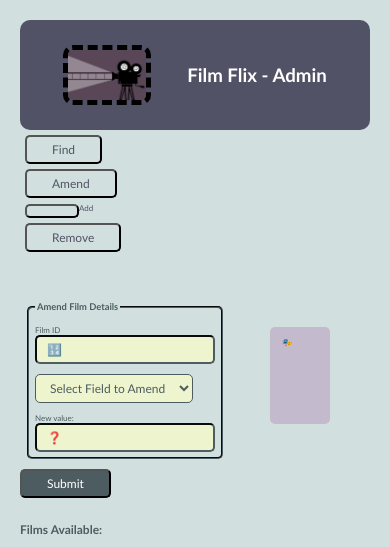
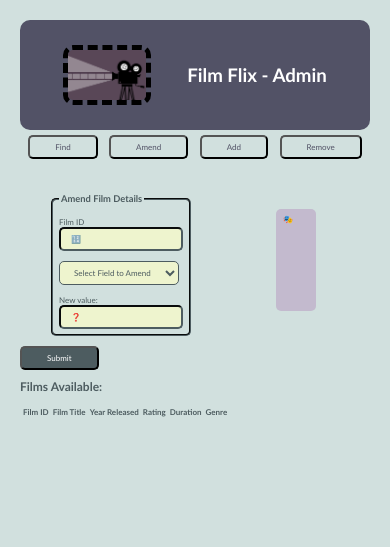
Before and after one commit to annwyl21/FilmFlixUI, a Flask app: page /admin/update in a window 390 px wide. Shown: the top 547 px of the page. Run offline with Flask 3, Linux system fonts and the light colour scheme; data that the repository does not hold is empty.

Commit message:
responsive code for ol

```diff
--- a/application/static/style.css
+++ b/application/static/style.css
@@ -61,10 +61,6 @@ button {
 	color: var(--wintergreen);
 }
 
-.alt_options {
-	background-color: #39c10c48;
-}
-
 :any-link {
 	color: var(--wintergreen);
 	text-decoration: none;
@@ -74,13 +70,6 @@ fieldset {
 	border-radius: 5px;
 	color: var(--umber);
 	border-color: var(--umber);
-}
-
-.my_fieldsets {
-	/* display: flex; */
-	/* flex-direction: row; */
-	/* justify-content: space-around; */
-	padding: 15px 0px;
 }
 
 input, select {
@@ -100,8 +89,8 @@ input, select {
 
 .genre {
 	border-radius: 5px;
-	margin: 35px;
-	padding: 10px;
+	margin: 25px;
+	padding: 5px;
 }
 
 img {
@@ -130,10 +119,18 @@ li {
 	justify-content: space-between;
 }
 
+ol {
+	padding: 5px 35px;
+}
+
 @media (max-width: 900px) {
 
 	html {
 		font-size: 12px;
+	}
+
+	ol {
+		padding: 5px 25px;
 	}
 
 }
@@ -148,8 +145,16 @@ li {
 		max-height: 50px;
 	}
 
-	.menu {
-		flex-direction: column;
+	input, select {
+		font-size: 1rem;
+	}
+
+	button {
+		font-size: 1rem;
+	}
+
+	ol {
+		padding: 5px 15px;
 	}
 
 }
--- a/application/templates/admin.html
+++ b/application/templates/admin.html
@@ -12,7 +12,7 @@
 <div class="menu">
 	<a href="/admin/read"><button class="option">Find</button></a>
 	<a href="/admin/update"><button class="option">Amend</button></a>
-	<a href="/admin/create"><button class="option"></button>Add</button></a>
+	<a href="/admin/create"><button class="option">Add</button></a>
 	<a href="/admin/delete"><button class="option">Remove</button></a>
 </div>
 
```
